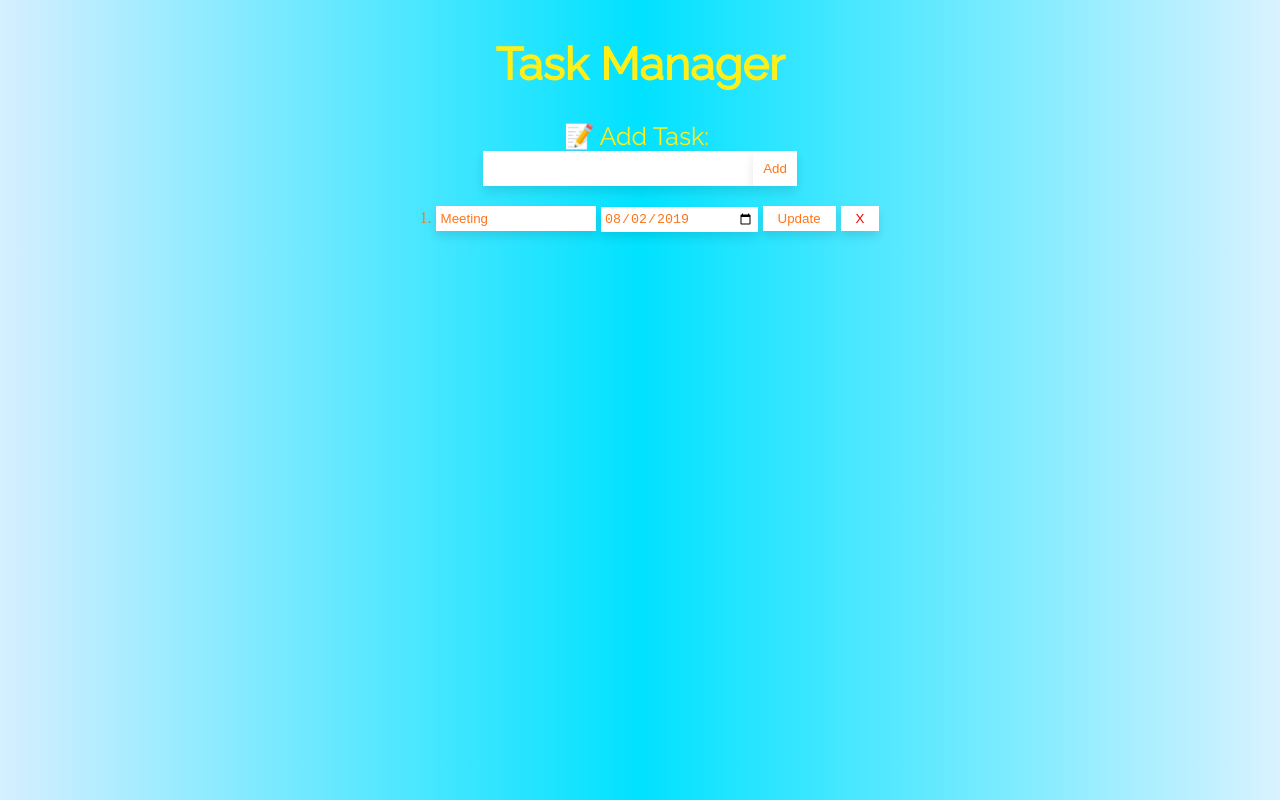
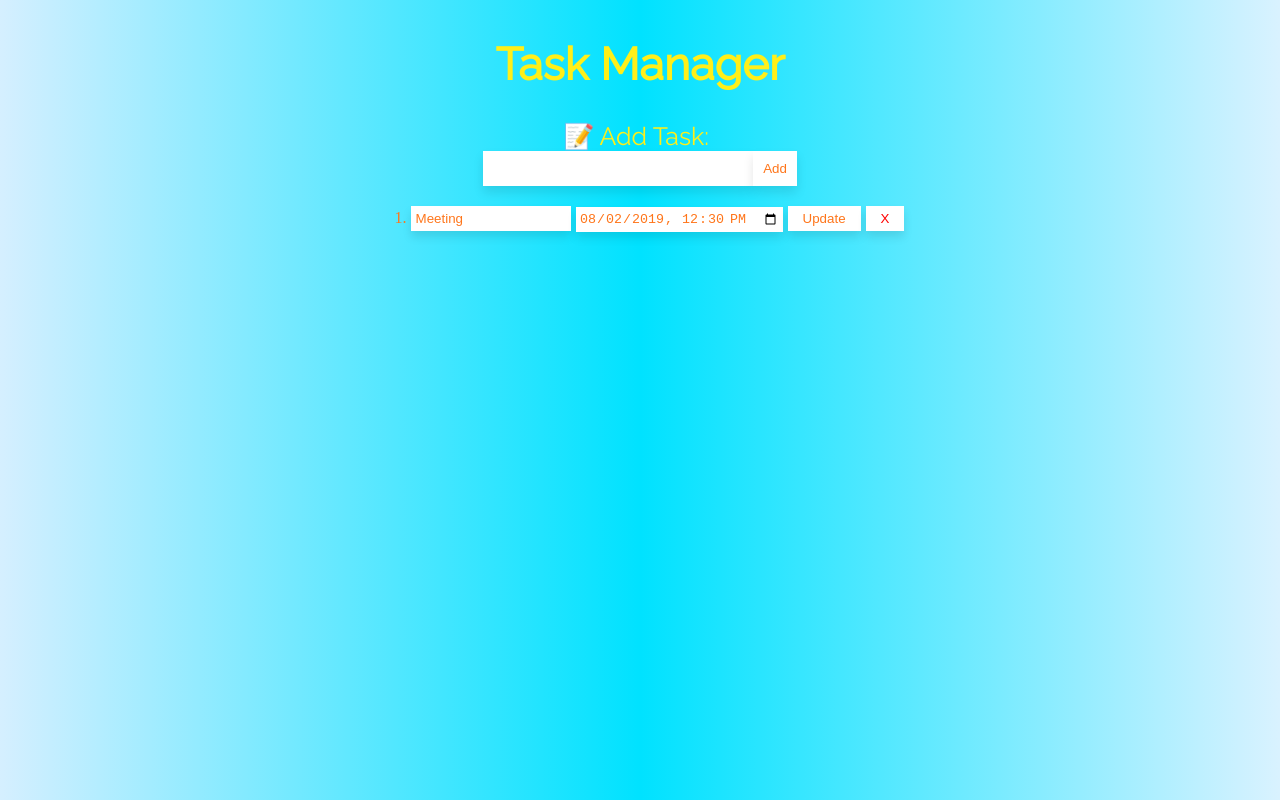
Before and after one commit to manjeetaR/Task-Manager, a React (Create React App) app: page / in a window 1280 px wide. Built offline with nearby package versions, Linux system fonts and the light colour scheme; the HTML template or start-up script is replaced by a standard one.

Commit message:
Convert deadline to datetime-local input
* Add 50px width to deadline to support the time picking component

* Convert default item in dummyList to have a datetime format

```diff
--- a/src/App.js
+++ b/src/App.js
@@ -10,7 +10,7 @@ import Alert from './Alert';
 const dummyList = [{
   id: 1,
   name: "Meeting",
-  deadline: "2019-08-02"
+  deadline: "2019-08-02T12:30"
 }]
 
 class App extends Component {
@@ -98,7 +98,7 @@ class App extends Component {
         <ol>
           {list.map((item, i) =>
             <li key={i}><input className='listInput' onChange={e => this.setState({ list: list.map(value => value.id === item.id ? { ...value, name: e.target.value } : value) })} value={item.name} />
-              {(item.deadline || deadline === item.id) ? <input className='listInputDeadline' value={item.deadline} onChange={e => this.setState({ list: list.map(value => value.id === item.id ? { ...value, deadline: e.target.value } : value) })} type="date" defaultValue={item.deadline} /> :
+              {(item.deadline || deadline === item.id) ? <input className='listInputDeadline' value={item.deadline} onChange={e => this.setState({ list: list.map(value => value.id === item.id ? { ...value, deadline: e.target.value } : value) })} type="datetime-local" /> :
                 <button className='itemButton' onClick={() => this.setState({ deadline: item.id })}>Add Deadline</button>}
               <button className='itemButton' onClick={() => this.update(item.id)}>Update</button>
               <button className='itemButton' style={{ color: 'red' }} onClick={() => this.deleteTask(item.id)}>X</button></li>
--- a/src/styles.css
+++ b/src/styles.css
@@ -67,7 +67,7 @@ ol {
 }
 
 .listInputDeadline {
-  width: 150px;
+  width: 200px;
   background: #fff;
   color: #ff751a;
   box-shadow: 0 6px 10px 0 rgba(0, 0, 0 , .1);
```
